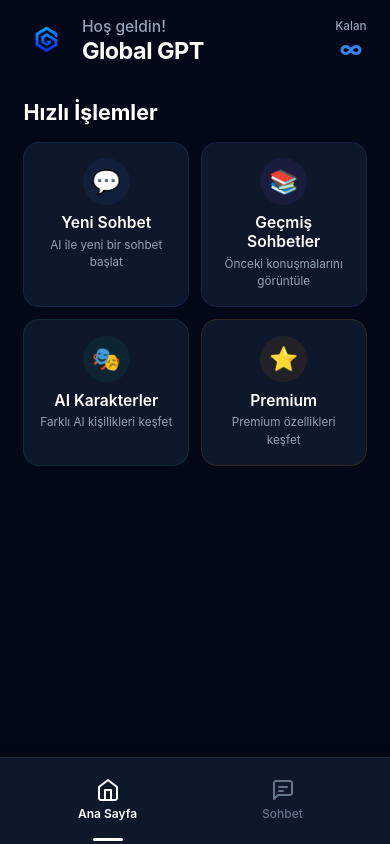
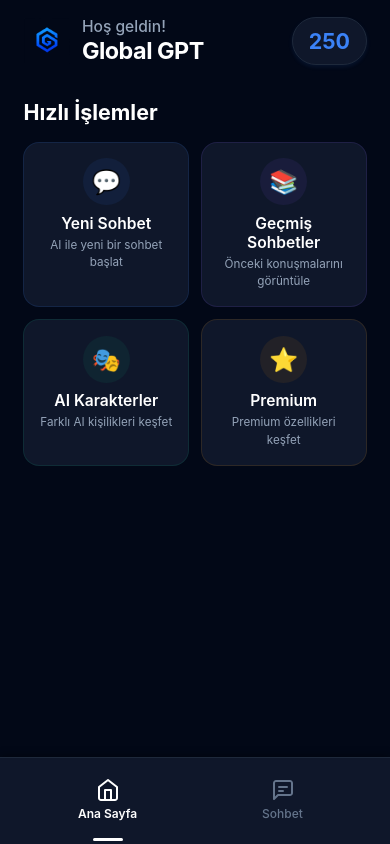
Before and after one commit to hasaneyldrm/GlobalGptMobile, a React Native app: screen /MainTabs in a window 390 px wide. Built offline with nearby package versions, Linux system fonts and the light colour scheme.

Commit message:
HomeScreen bileşenine kullanıcı kredisi durumu eklendi ve kredi görüntüleme alanı güncellendi. Stil iyileştirmeleri yapılarak buton tasarımı değiştirildi.

```diff
--- a/src/screens/HomeScreen.tsx
+++ b/src/screens/HomeScreen.tsx
@@ -1,4 +1,4 @@
-import React from 'react';
+import React, { useState } from 'react';
 import {
   View,
   Text,
@@ -26,6 +26,9 @@
 
 const HomeScreen: React.FC = () => {
   const navigation = useNavigation();
+
+  // Credit state
+  const [userCredit, setUserCredit] = useState(250);
 
   const handleChatPress = () => {
     console.log('Chat başlatıldı');
@@ -103,10 +106,9 @@
             </View>
           </View>
 
-          <View style={styles.creditDisplay}>
-            <Text style={styles.creditLabel}>Kalan</Text>
-            <Text style={styles.creditAmount}>∞</Text>
-          </View>
+          <TouchableOpacity style={styles.creditButton} onPress={() => navigation.navigate('Paywall' as never)}>
+            <Text style={styles.creditAmount}>{userCredit}</Text>
+          </TouchableOpacity>
         </View>
 
 
@@ -179,46 +181,26 @@
     fontWeight: '700',
     letterSpacing: -0.5,
   },
-  creditDisplay: {
+  creditButton: {
     alignItems: 'center',
     justifyContent: 'center',
-  },
-  creditLabel: {
-    fontSize: wp(3),
-    color: colors.textSecondary,
-    fontWeight: '500',
+    backgroundColor: colors.surface,
+    borderRadius: wp(8),
+    paddingHorizontal: wp(4),
+    paddingVertical: hp(1.2),
+    borderWidth: 1,
+    borderColor: colors.secondary,
+    shadowColor: colors.accent,
+    shadowOffset: { width: 0, height: 2 },
+    shadowOpacity: 0.1,
+    shadowRadius: 4,
+    elevation: 3,
+    minWidth: wp(16),
   },
   creditAmount: {
-    fontSize: wp(6),
+    fontSize: wp(5.5),
     color: colors.accent,
     fontWeight: '700',
-    marginTop: hp(0.2),
-  },
-  statsContainer: {
-    flexDirection: 'row',
-    paddingHorizontal: wp(6),
-    marginBottom: hp(3),
-    gap: wp(3),
-  },
-  statCard: {
-    flex: 1,
-    backgroundColor: colors.surface,
-    borderRadius: 16,
-    padding: wp(4),
-    alignItems: 'center',
-    borderWidth: 1,
-    borderColor: colors.secondary,
-  },
-  statNumber: {
-    fontSize: wp(8),
-    fontWeight: '700',
-    color: colors.accent,
-    marginBottom: hp(0.5),
-  },
-  statLabel: {
-    fontSize: wp(3.5),
-    color: colors.textSecondary,
-    textAlign: 'center',
   },
   actionsContainer: {
     paddingHorizontal: wp(6),
@@ -267,68 +249,6 @@
     textAlign: 'center',
     lineHeight: wp(4.5),
   },
-  recentContainer: {
-    paddingHorizontal: wp(6),
-    marginBottom: hp(3),
-  },
-  emptyState: {
-    backgroundColor: colors.surface,
-    borderRadius: 16,
-    padding: wp(6),
-    alignItems: 'center',
-    borderWidth: 1,
-    borderColor: colors.secondary,
-  },
-  emptyIcon: {
-    fontSize: wp(12),
-    marginBottom: hp(2),
-  },
-  emptyTitle: {
-    fontSize: wp(4.5),
-    fontWeight: '600',
-    color: colors.text,
-    marginBottom: hp(1),
-  },
-  emptyDescription: {
-    fontSize: wp(3.5),
-    color: colors.textSecondary,
-    textAlign: 'center',
-    lineHeight: wp(5),
-  },
-  bottomActions: {
-    paddingHorizontal: wp(6),
-    gap: hp(1.5),
-  },
-  primaryButton: {
-    backgroundColor: colors.accent,
-    paddingVertical: hp(2),
-    borderRadius: 25,
-    alignItems: 'center',
-    shadowColor: colors.accent,
-    shadowOffset: { width: 0, height: 4 },
-    shadowOpacity: 0.3,
-    shadowRadius: 8,
-    elevation: 6,
-  },
-  primaryButtonText: {
-    color: colors.white,
-    fontSize: wp(4.5),
-    fontWeight: '700',
-    letterSpacing: 0.5,
-  },
-  secondaryButton: {
-    backgroundColor: colors.surface,
-    paddingVertical: hp(1.5),
-    borderRadius: 20,
-    alignItems: 'center',
-    borderWidth: 1,
-    borderColor: colors.secondary,
-  },
-  secondaryButtonText: {
-    color: colors.text,
-    fontSize: wp(4),
-    fontWeight: '500',
-  },
 });
 
 export default HomeScreen;
```
